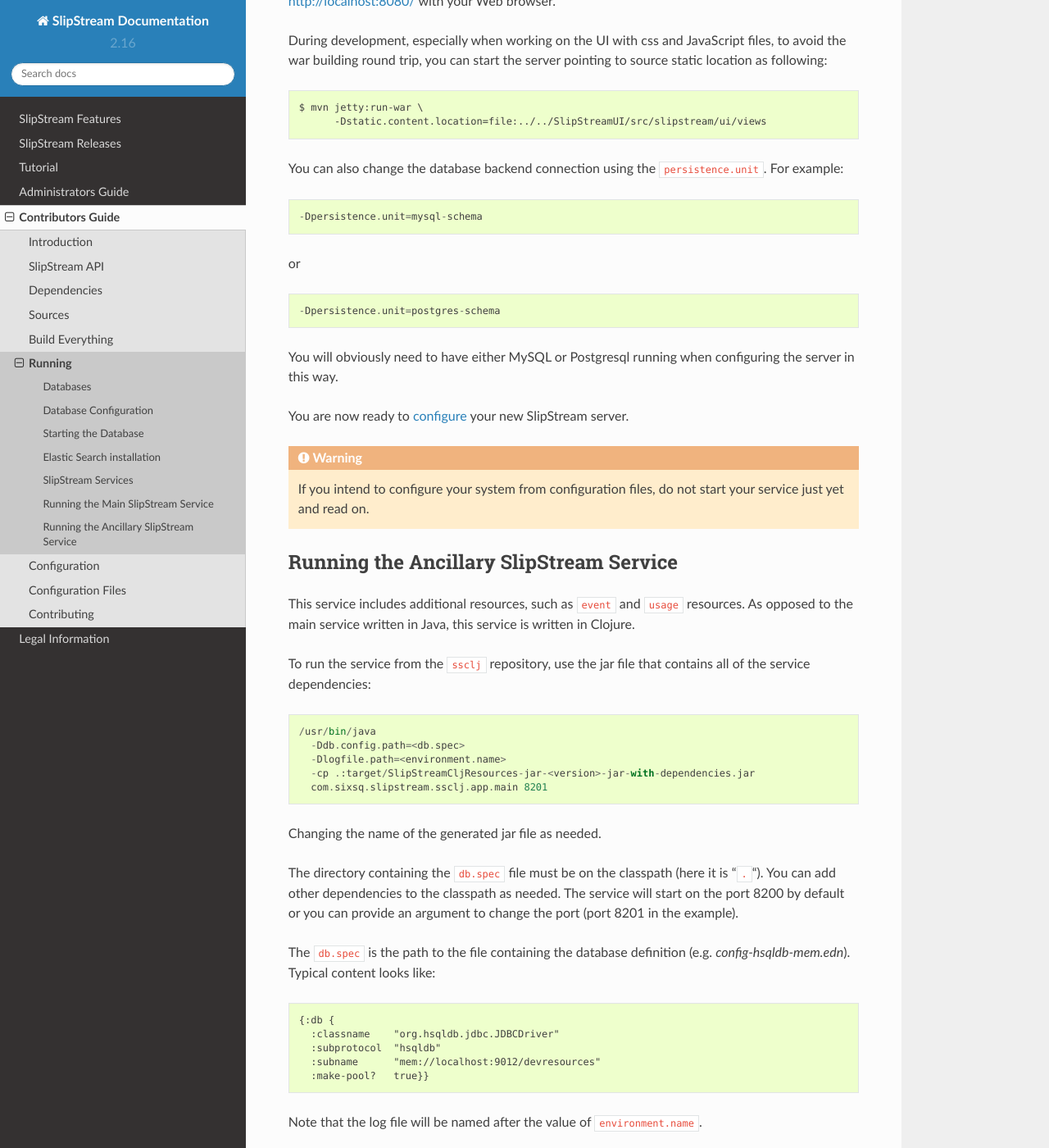
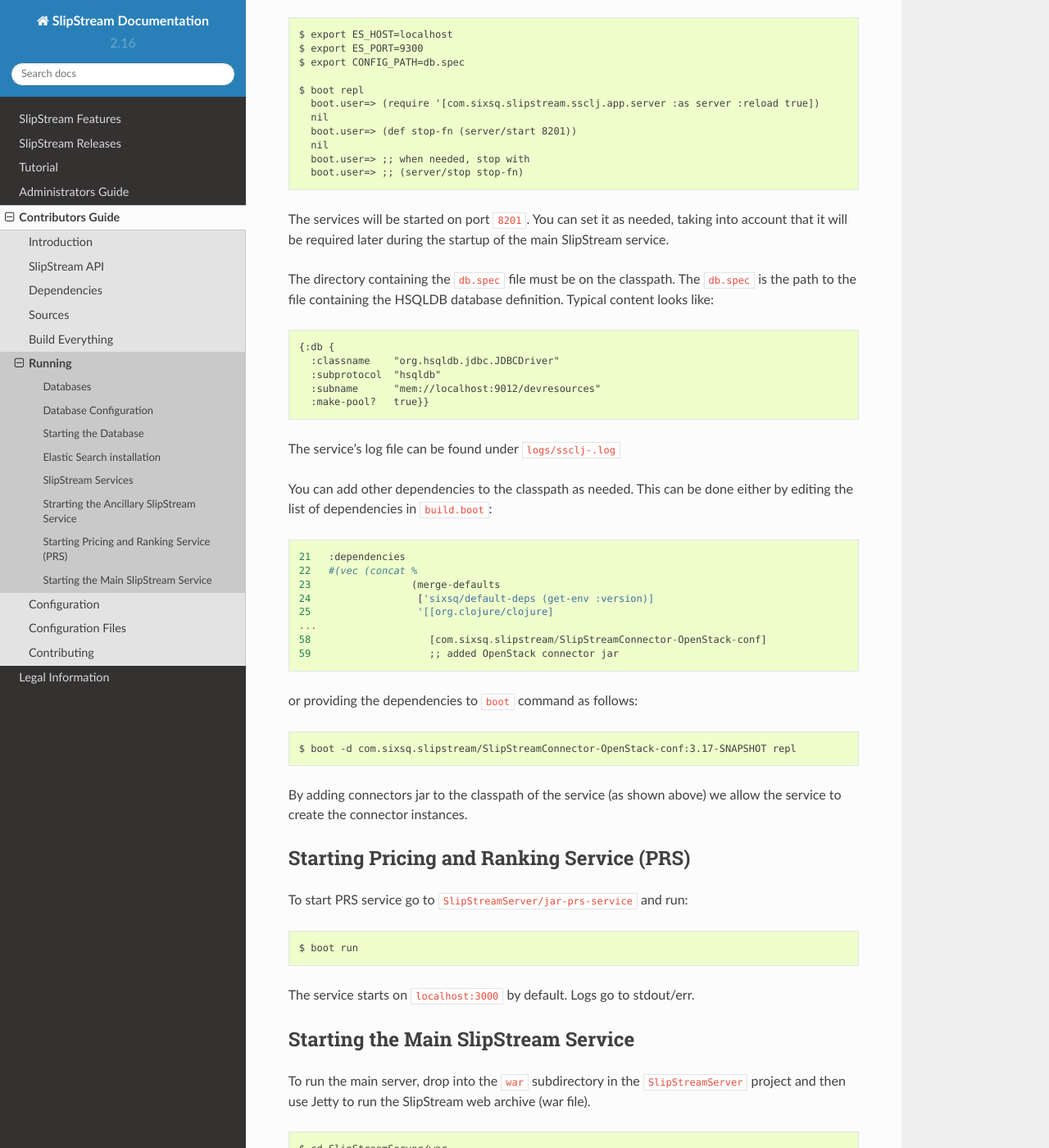
Before and after one commit to slipstream/SlipStreamDocumentation, a Sphinx documentation site: the page built from docs/developer_guide/running.rst, in a window 1280 px wide and 1400 px high, scrolled down 1792 px. Shown: the whole window at 82% size. Built offline with Sphinx 7.4.7 and the Read the Docs theme 2.0.0, drawn with Linux system fonts in a browser that asks for light colours; some of the changed text lies outside the part shown.

Commit message:
WIP: updating info on startup of the services in dev environment.

```diff
--- a/docs/developer_guide/running.rst
+++ b/docs/developer_guide/running.rst
@@ -63,14 +63,90 @@
 SlipStream Services
 -------------------
 
-SlipStream is composed of two main services. This section describes how
+SlipStream is composed of a number of services. This section describes how
 to start these services.
 
-Running the Main SlipStream Service
------------------------------------
+Strarting the Ancillary SlipStream Service
+------------------------------------------
+
+This service should be started first and includes additional resources, such
+as ``event`` and ``usage`` resources.  As opposed to the main service, which is
+written in Java, this service is written in Clojure.  The service uses both
+HSQLDB and Elasticsearch, so they should be up and running prior to starting
+the service.
+
+The service should be started from the ``ssclj/jar`` module of
+``SlipStreamServer`` project.
+
+::
+
+   $ cd SlipStreamServer/ssclj/jar
+
+To run the service, export the required environment variables, start Clojure
+REPL with boot and in the REPL run the commands listed below::
+
+    $ export ES_HOST=localhost
+    $ export ES_PORT=9300
+    $ export CONFIG_PATH=db.spec
+
+    $ boot repl
+      boot.user=> (require '[com.sixsq.slipstream.ssclj.app.server :as server :reload true])
+      nil
+      boot.user=> (def stop-fn (server/start 8201))
+      nil
+      boot.user=> ;; when needed, stop with
+      boot.user=> ;; (server/stop stop-fn)
+
+The services will be started on port ``8201``.  You can set it as needed,
+taking into account that it will be required later during the startup of the
+main SlipStream service.
+
+The directory containing the ``db.spec`` file must be on the classpath.  The
+``db.spec`` is the path to the file containing the HSQLDB database definition.
+Typical content looks like::
+
+    {:db {
+      :classname    "org.hsqldb.jdbc.JDBCDriver"
+      :subprotocol  "hsqldb"
+      :subname      "mem://localhost:9012/devresources"
+      :make-pool?   true}}
+
+The service's log file can be found under ``logs/ssclj-.log``
+
+You can add other dependencies to the classpath
+as needed.  This can be done either by editing the list of dependencies in
+``build.boot``::
+
+    21   :dependencies
+    22   #(vec (concat %
+    23                 (merge-defaults
+    24                  ['sixsq/default-deps (get-env :version)]
+    25                  '[[org.clojure/clojure]
+    ...
+    58                    [com.sixsq.slipstream/SlipStreamConnector-OpenStack-conf]
+    59                    ;; added OpenStack connector jar
+
+or providing the dependencies to ``boot`` command as follows::
+
+    $ boot -d com.sixsq.slipstream/SlipStreamConnector-OpenStack-conf:3.17-SNAPSHOT repl
+
+By adding connectors jar to the classpath of the service (as shown above) we
+allow the service to create the connector instances.
+
+Starting Pricing and Ranking Service (PRS)
+------------------------------------------
+
+To start PRS service go to ``SlipStreamServer/jar-prs-service`` and run::
+
+    $ boot run
+
+The service starts on ``localhost:3000`` by default.  Logs go to stdout/err.
+
+Starting the Main SlipStream Service
+------------------------------------
 
 To run the main server, drop into the ``war`` subdirectory in the
-``SlipStreamServer`` module and then use Jetty to run the SlipStream web
+``SlipStreamServer`` project and then use Jetty to run the SlipStream web
 archive (war file).
 
 ::
@@ -94,10 +170,14 @@
 
 ::
 
+    $ export ES_HOST=localhost
+    $ export ES_PORT=9300
     $ mvn jetty:run-war \
           -Dstatic.content.location=file:../../SlipStreamUI/src/slipstream/ui/views
 
-You can also change the database backend connection using the
+The server makes use of Elasticsearch as database backend, therefore, you see
+the need to set the host and port of Elasticsearch.
+You can also change the main database backend connection using the
 ``persistence.unit``. For example:
 
 ::
@@ -120,42 +200,3 @@
 
     If you intend to configure your system from configuration files, do
     not start your service just yet and read on.
-
-Running the Ancillary SlipStream Service
-----------------------------------------
-
-This service includes additional resources, such as ``event`` and
-``usage`` resources. As opposed to the main service written in Java,
-this service is written in Clojure.
-
-To run the service from the ``ssclj`` repository, use the jar file that
-contains all of the service dependencies:
-
-::
-
-    /usr/bin/java
-      -Ddb.config.path=<db.spec>
-      -Dlogfile.path=<environment.name>
-      -cp .:target/SlipStreamCljResources-jar-<version>-jar-with-dependencies.jar
-      com.sixsq.slipstream.ssclj.app.main 8201
-
-Changing the name of the generated jar file as needed.
-
-The directory containing the ``db.spec`` file must be on the classpath
-(here it is "``.``\ "). You can add other dependencies to the classpath
-as needed. The service will start on the port 8200 by default or you can
-provide an argument to change the port (port 8201 in the example).
-
-The ``db.spec`` is the path to the file containing the database
-definition (e.g. *config-hsqldb-mem.edn*). Typical content looks like:
-
-::
-
-    {:db {
-      :classname    "org.hsqldb.jdbc.JDBCDriver"
-      :subprotocol  "hsqldb"
-      :subname      "mem://localhost:9012/devresources"
-      :make-pool?   true}}
-
-Note that the log file will be named after the value of
-``environment.name``.
```
